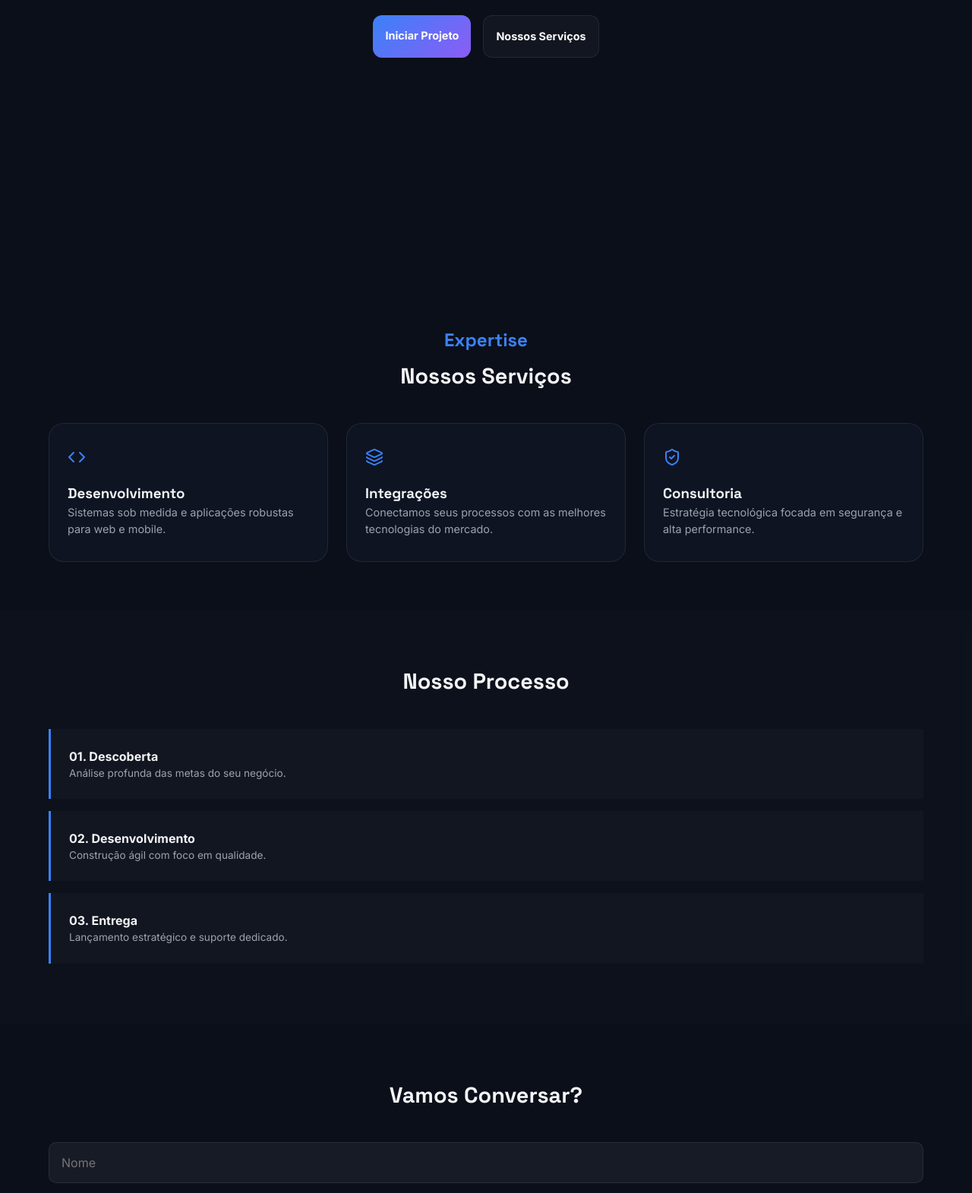
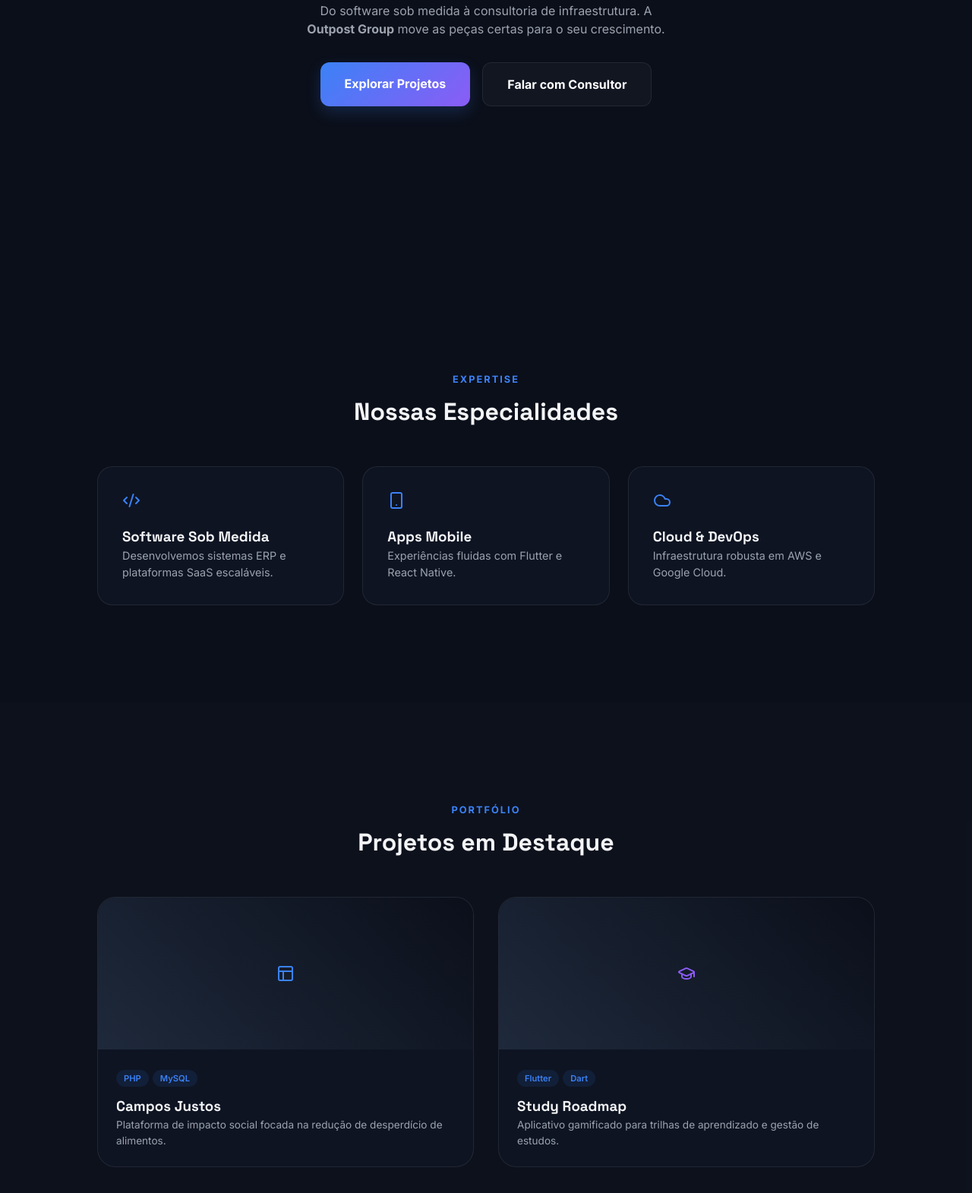
Before and after one commit to LucasMartins17/Outpostbetalogo, a plain HTML site: page index.html in a window 1280 px wide. Shown: the part 442-2013 px from the top of the page at 76% size. Drawn offline with nearby package versions, Linux system fonts and the light colour scheme.

Commit message:
Update index.html with new titles and styles

```diff
--- a/index.html
+++ b/index.html
@@ -3,7 +3,7 @@
 <head>
     <meta charset="UTF-8">
     <meta name="viewport" content="width=device-width, initial-scale=1.0">
-    <title>Outpost Group | Soluções Tecnológicas</title>
+    <title>Outpost Group | Estratégia e Tecnologia</title>
     <script src="https://unpkg.com/lucide@latest"></script>
     <link href="https://fonts.googleapis.com/css2?family=Inter:wght@300;400;600;700&family=Space+Grotesk:wght@500;700&display=swap" rel="stylesheet">
     <style>
@@ -33,11 +33,9 @@
             line-height: 1.5;
         }
 
-        h1, h2, h3, .logo-text {
-            font-family: 'Space Grotesk', sans-serif;
-        }
+        h1, h2, h3, .logo-text { font-family: 'Space Grotesk', sans-serif; }
 
-        /* Glows */
+        /* Glow Background Dinâmico */
         .glow-bg {
             position: fixed;
             width: 300px;
@@ -46,9 +44,10 @@
             z-index: -1;
             filter: blur(60px);
             pointer-events: none;
+            transition: 0.5s ease-out;
         }
 
-        /* Navigation Mobile Optimized */
+        /* Navigation */
         nav {
             position: fixed;
             top: 0;
@@ -57,34 +56,19 @@
             justify-content: space-between;
             align-items: center;
             padding: 1rem 5%;
-            background: rgba(11, 15, 26, 0.9);
-            backdrop-filter: blur(10px);
+            background: rgba(11, 15, 26, 0.85);
+            backdrop-filter: blur(12px);
             z-index: 1000;
             border-bottom: 1px solid var(--glass-border);
         }
 
-        .logo-container {
-            display: flex;
-            align-items: center;
-            gap: 8px;
-        }
+        .logo-container { display: flex; align-items: center; gap: 10px; }
+        .logo-img { height: 32px; width: auto; }
+        .logo-text { font-weight: 700; font-size: 1.1rem; background: var(--gradient-main); -webkit-background-clip: text; -webkit-text-fill-color: transparent; }
 
-        .logo-img {
-            height: 32px;
-            width: auto;
-        }
+        .nav-links { display: none; } /* Escondido no mobile */
 
-        .logo-text {
-            font-weight: 700;
-            font-size: 1.1rem;
-            background: var(--gradient-main);
-            -webkit-background-clip: text;
-            -webkit-text-fill-color: transparent;
-        }
-
-        .nav-links { display: none; } /* Mobile first: oculta links */
-
-        /* Hero Section Mobile Optimized */
+        /* Hero */
         .hero {
             min-height: 100vh;
             display: flex;
@@ -92,212 +76,208 @@
             justify-content: center;
             align-items: center;
             text-align: center;
-            padding: 80px 5% 40px;
+            padding: 100px 5% 40px;
         }
 
-        .hero h1 {
-            font-size: 2.2rem;
-            line-height: 1.2;
-            margin-bottom: 1rem;
-        }
+        .hero h1 { font-size: 2.3rem; line-height: 1.1; margin-bottom: 1.5rem; }
+        .hero h1 span { background: var(--gradient-main); -webkit-background-clip: text; -webkit-text-fill-color: transparent; }
+        .hero p { font-size: 1rem; color: var(--text-dim); margin-bottom: 2rem; max-width: 500px; }
 
-        .hero h1 span {
-            background: var(--gradient-main);
-            -webkit-background-clip: text;
-            -webkit-text-fill-color: transparent;
-        }
-
-        .hero p {
-            font-size: 0.95rem;
-            color: var(--text-dim);
-            margin-bottom: 2rem;
-            max-width: 100%;
-        }
-
-        .btn-group {
-            display: flex;
-            flex-direction: column;
-            gap: 1rem;
-            width: 100%;
-        }
-
-        .btn {
-            padding: 1rem;
-            border-radius: 12px;
-            text-decoration: none;
-            font-weight: 700;
-            text-align: center;
-            font-size: 0.9rem;
-        }
-
-        .btn-p { background: var(--gradient-main); color: #fff; }
+        /* Buttons */
+        .btn-group { display: flex; flex-direction: column; gap: 1rem; width: 100%; }
+        .btn { padding: 1rem 2rem; border-radius: 12px; text-decoration: none; font-weight: 700; text-align: center; transition: 0.3s; }
+        .btn-p { background: var(--gradient-main); color: #fff; box-shadow: 0 8px 20px rgba(59, 130, 246, 0.2); }
         .btn-s { border: 1px solid var(--glass-border); color: #fff; background: rgba(255,255,255,0.03); }
 
-        /* Sections */
-        section { padding: 4rem 5%; }
+        /* Sections General */
+        section { padding: 5rem 5%; }
+        .section-header { text-align: center; margin-bottom: 3rem; }
+        .section-header span { color: var(--accent-blue); font-weight: 700; font-size: 0.8rem; letter-spacing: 2px; }
+        .section-header h2 { font-size: 2rem; margin-top: 0.5rem; }
 
-        .section-header { margin-bottom: 2.5rem; text-align: center; }
-        .section-header h2 { font-size: 1.8rem; margin-top: 0.5rem; }
-
-        /* Grid Adjustments for Mobile */
-        .grid-layout {
-            display: grid;
-            grid-template-columns: 1fr;
-            gap: 1.5rem;
-        }
+        /* Grids Mobile First */
+        .grid-layout { display: grid; grid-template-columns: 1fr; gap: 1.5rem; }
 
         .card {
             background: var(--bg-card);
-            padding: 2rem 1.5rem;
+            padding: 2rem;
             border-radius: 20px;
             border: 1px solid var(--glass-border);
+            transition: 0.4s ease;
         }
 
-        /* Process Steps */
-        .step-card {
-            padding: 1.5rem;
-            border-left: 3px solid var(--accent-blue);
-            background: rgba(255,255,255,0.02);
-            margin-bottom: 1rem;
+        /* Projetos - Portfolio */
+        .project-card {
+            background: var(--bg-card);
+            border-radius: 24px;
+            overflow: hidden;
+            border: 1px solid var(--glass-border);
+            display: flex;
+            flex-direction: column;
         }
 
-        /* Projects */
-        .project-card {
-            background: var(--bg-card);
-            border-radius: 20px;
-            overflow: hidden;
-            border: 1px solid var(--glass-border);
-        }
-
-        .project-img-placeholder {
-            height: 180px;
-            background: #1e293b;
+        .project-img {
+            height: 200px;
+            background: linear-gradient(45deg, #1e293b, #0b0f1a);
             display: flex;
             align-items: center;
             justify-content: center;
+            position: relative;
         }
 
-        .project-info { padding: 1.5rem; }
+        .project-content { padding: 1.5rem; }
+        .tag { background: rgba(59, 130, 246, 0.1); color: var(--accent-blue); padding: 4px 10px; border-radius: 12px; font-size: 0.7rem; margin-right: 5px; font-weight: 600; }
 
-        /* Form */
+        /* Contact Form */
         .contact-form input, .contact-form textarea {
-            width: 100%;
-            background: rgba(255,255,255,0.05);
-            border: 1px solid var(--glass-border);
-            padding: 1rem;
-            border-radius: 10px;
-            color: #fff;
-            margin-bottom: 1rem;
-            font-size: 1rem;
+            width: 100%; background: rgba(255,255,255,0.05); border: 1px solid var(--glass-border);
+            padding: 1rem; border-radius: 12px; color: #fff; margin-bottom: 1rem;
         }
 
-        footer {
-            padding: 3rem 5%;
-            text-align: center;
-            border-top: 1px solid var(--glass-border);
-        }
+        /* Footer */
+        footer { padding: 4rem 5%; text-align: center; border-top: 1px solid var(--glass-border); }
 
-        /* Tablet/Desktop overrides */
+        /* Reveal Animation Class */
+        .reveal { opacity: 0; transform: translateY(30px); transition: all 0.8s ease-out; }
+        .reveal.active { opacity: 1; transform: translateY(0); }
+
+        /* Desktop Adjustments */
         @media (min-width: 768px) {
-            .nav-links { display: flex; list-style: none; gap: 2rem; }
-            .hero h1 { font-size: 4rem; }
-            .btn-group { flex-direction: row; justify-content: center; width: auto; }
+            .nav-links { display: flex; gap: 2.5rem; list-style: none; }
+            .nav-links a { text-decoration: none; color: var(--text-dim); font-size: 0.9rem; transition: 0.3s; }
+            .hero h1 { font-size: 4rem; max-width: 900px; }
+            .btn-group { flex-direction: row; width: auto; }
             .grid-layout { grid-template-columns: repeat(3, 1fr); }
-            .project-grid { grid-template-columns: 1fr 1fr; }
+            .project-grid { grid-template-columns: repeat(2, 1fr); gap: 2rem; }
+            section { padding: 8rem 10%; }
         }
     </style>
 </head>
 <body>
 
-    <div class="glow-bg" style="top: 0; right: 0;"></div>
+    <div class="glow-bg" id="cursor-glow"></div>
 
     <nav>
         <div class="logo-container">
-            <img src="logo.png" alt="Outpost Group Logo" class="logo-img">
+            <img src="logo.png" alt="Logo" class="logo-img">
             <span class="logo-text">OUTPOST GROUP</span>
         </div>
         <ul class="nav-links">
-            <li><a href="#services" style="color: var(--text-dim); text-decoration: none;">Serviços</a></li>
-            <li><a href="#projects" style="color: var(--text-dim); text-decoration: none;">Projetos</a></li>
-            <li><a href="#contact" style="color: var(--text-dim); text-decoration: none;">Contato</a></li>
+            <li><a href="#about">Sobre</a></li>
+            <li><a href="#services">Serviços</a></li>
+            <li><a href="#projects">Portfólio</a></li>
+            <li><a href="#contact">Contato</a></li>
         </ul>
-        <i data-lucide="menu" class="mobile-menu-icon" style="color: var(--accent-blue)"></i>
+        <a href="#contact" class="btn btn-p" style="padding: 0.5rem 1rem; font-size: 0.8rem; display: none; display: md-block;">Consultoria</a>
     </nav>
 
     <header class="hero">
-        <h1 style="margin-bottom: 0.5rem;">Estratégia & <span>Tecnologia</span></h1>
-        <p>Soluções tecnológicas avançadas para empresas que buscam impacto e escalabilidade.</p>
-        <div class="btn-group">
-            <a href="#contact" class="btn btn-p">Iniciar Projeto</a>
-            <a href="#services" class="btn btn-s">Nossos Serviços</a>
+        <h1 class="reveal">Soluções em <span>Tecnologia Estratégica</span> para o Amanhã</h1>
+        <p class="reveal">Do software sob medida à consultoria de infraestrutura. A <strong>Outpost Group</strong> move as peças certas para o seu crescimento.</p>
+        <div class="btn-group reveal">
+            <a href="#projects" class="btn btn-p">Explorar Projetos</a>
+            <a href="#contact" class="btn btn-s">Falar com Consultor</a>
         </div>
     </header>
 
     <section id="services">
-        <div class="section-header">
-            <h2 style="font-size: 1.5rem; color: var(--accent-blue);">Expertise</h2>
-            <h2>Nossos Serviços</h2>
+        <div class="section-header reveal">
+            <span>EXPERTISE</span>
+            <h2>Nossas Especialidades</h2>
         </div>
         <div class="grid-layout">
-            <div class="card">
-                <i data-lucide="code" color="#3b82f6" style="margin-bottom: 1rem;"></i>
-                <h3>Desenvolvimento</h3>
-                <p style="color: var(--text-dim); font-size: 0.9rem;">Sistemas sob medida e aplicações robustas para web e mobile.</p>
+            <div class="card reveal">
+                <i data-lucide="code-2" color="#3b82f6"></i>
+                <h3 style="margin-top: 1rem;">Software Sob Medida</h3>
+                <p style="color: var(--text-dim); font-size: 0.9rem;">Desenvolvemos sistemas ERP e plataformas SaaS escaláveis.</p>
             </div>
-            <div class="card">
-                <i data-lucide="layers" color="#3b82f6" style="margin-bottom: 1rem;"></i>
-                <h3>Integrações</h3>
-                <p style="color: var(--text-dim); font-size: 0.9rem;">Conectamos seus processos com as melhores tecnologias do mercado.</p>
+            <div class="card reveal">
+                <i data-lucide="smartphone" color="#3b82f6"></i>
+                <h3 style="margin-top: 1rem;">Apps Mobile</h3>
+                <p style="color: var(--text-dim); font-size: 0.9rem;">Experiências fluidas com Flutter e React Native.</p>
             </div>
-            <div class="card">
-                <i data-lucide="shield-check" color="#3b82f6" style="margin-bottom: 1rem;"></i>
-                <h3>Consultoria</h3>
-                <p style="color: var(--text-dim); font-size: 0.9rem;">Estratégia tecnológica focada em segurança e alta performance.</p>
+            <div class="card reveal">
+                <i data-lucide="cloud" color="#3b82f6"></i>
+                <h3 style="margin-top: 1rem;">Cloud & DevOps</h3>
+                <p style="color: var(--text-dim); font-size: 0.9rem;">Infraestrutura robusta em AWS e Google Cloud.</p>
             </div>
         </div>
     </section>
 
-    <section id="process" style="background: rgba(255,255,255,0.01)">
-        <div class="section-header">
-            <h2>Nosso Processo</h2>
+    <section id="projects" style="background: rgba(255,255,255,0.01);">
+        <div class="section-header reveal">
+            <span>PORTFÓLIO</span>
+            <h2>Projetos em Destaque</h2>
         </div>
-        <div class="process-list">
-            <div class="step-card">
-                <strong>01. Descoberta</strong>
-                <p style="font-size: 0.85rem; color: var(--text-dim)">Análise profunda das metas do seu negócio.</p>
+        <div class="grid-layout project-grid">
+            <div class="project-card reveal">
+                <div class="project-img"><i data-lucide="layout" size="48" color="#3b82f6"></i></div>
+                <div class="project-content">
+                    <div style="margin-bottom: 0.8rem;">
+                        <span class="tag">PHP</span><span class="tag">MySQL</span>
+                    </div>
+                    <h3>Campos Justos</h3>
+                    <p style="color: var(--text-dim); font-size: 0.85rem;">Plataforma de impacto social focada na redução de desperdício de alimentos.</p>
+                </div>
             </div>
-            <div class="step-card">
-                <strong>02. Desenvolvimento</strong>
-                <p style="font-size: 0.85rem; color: var(--text-dim)">Construção ágil com foco em qualidade.</p>
-            </div>
-            <div class="step-card">
-                <strong>03. Entrega</strong>
-                <p style="font-size: 0.85rem; color: var(--text-dim)">Lançamento estratégico e suporte dedicado.</p>
+            <div class="project-card reveal">
+                <div class="project-img"><i data-lucide="graduation-cap" size="48" color="#8b5cf6"></i></div>
+                <div class="project-content">
+                    <div style="margin-bottom: 0.8rem;">
+                        <span class="tag">Flutter</span><span class="tag">Dart</span>
+                    </div>
+                    <h3>Study Roadmap</h3>
+                    <p style="color: var(--text-dim); font-size: 0.85rem;">Aplicativo gamificado para trilhas de aprendizado e gestão de estudos.</p>
+                </div>
             </div>
         </div>
     </section>
 
     <section id="contact">
-        <div class="section-header">
-            <h2>Vamos Conversar?</h2>
+        <div class="section-header reveal">
+            <h2>Pronto para Inovar?</h2>
         </div>
-        <form class="contact-form">
-            <input type="text" placeholder="Nome">
-            <input type="email" placeholder="E-mail">
-            <textarea rows="4" placeholder="Sua Mensagem"></textarea>
-            <button type="submit" class="btn btn-p" style="width: 100%; border: none; cursor: pointer;">Enviar Mensagem</button>
-        </form>
+        <div style="max-width: 600px; margin: 0 auto;" class="reveal">
+            <form class="contact-form">
+                <input type="text" placeholder="Nome Completo">
+                <input type="email" placeholder="E-mail Corporativo">
+                <textarea rows="4" placeholder="Descreva seu desafio tecnológico..."></textarea>
+                <button type="submit" class="btn btn-p" style="width: 100%; border: none; cursor: pointer;">Enviar Mensagem</button>
+            </form>
+        </div>
     </section>
 
     <footer>
-        <div class="logo-container" style="justify-content: center; margin-bottom: 1rem;">
-            <span class="logo-text">OUTPOST GROUP</span>
-        </div>
-        <p style="font-size: 0.8rem; color: var(--text-dim)">© 2026 Outpost Group. Todos os direitos reservados.</p>
+        <span class="logo-text">OUTPOST GROUP</span>
+        <p style="font-size: 0.8rem; color: var(--text-dim); margin-top: 1rem;">© 2026 Outpost Group. Tecnologia com Propósito.</p>
     </footer>
 
     <script>
         lucide.createIcons();
+
+        // Efeito de Revelação (Scroll Reveal)
+        function reveal() {
+            var reveals = document.querySelectorAll(".reveal");
+            for (var i = 0; i < reveals.length; i++) {
+                var windowHeight = window.innerHeight;
+                var elementTop = reveals[i].getBoundingClientRect().top;
+                var elementVisible = 150;
+                if (elementTop < windowHeight - elementVisible) {
+                    reveals[i].classList.add("active");
+                }
+            }
+        }
+        window.addEventListener("scroll", reveal);
+        reveal(); // Rodar uma vez ao carregar
+
+        // Efeito de Glow que segue o Mouse (apenas PC)
+        const glow = document.getElementById('cursor-glow');
+        if (window.innerWidth > 768) {
+            window.addEventListener('mousemove', (e) => {
+                glow.style.left = e.clientX - 150 + 'px';
+                glow.style.top = e.clientY - 150 + 'px';
+            });
+        }
     </script>
 </body>
 </html>
```
